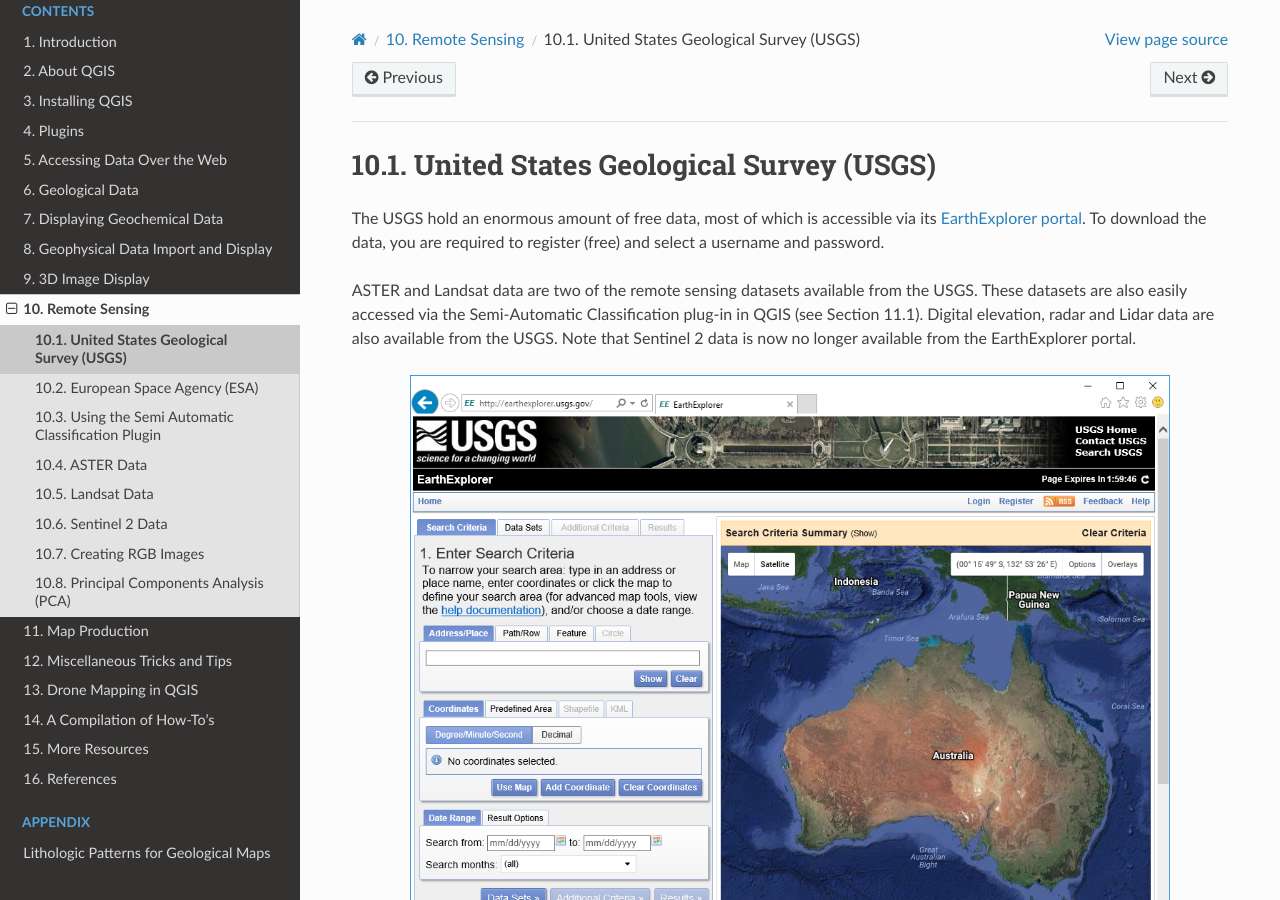
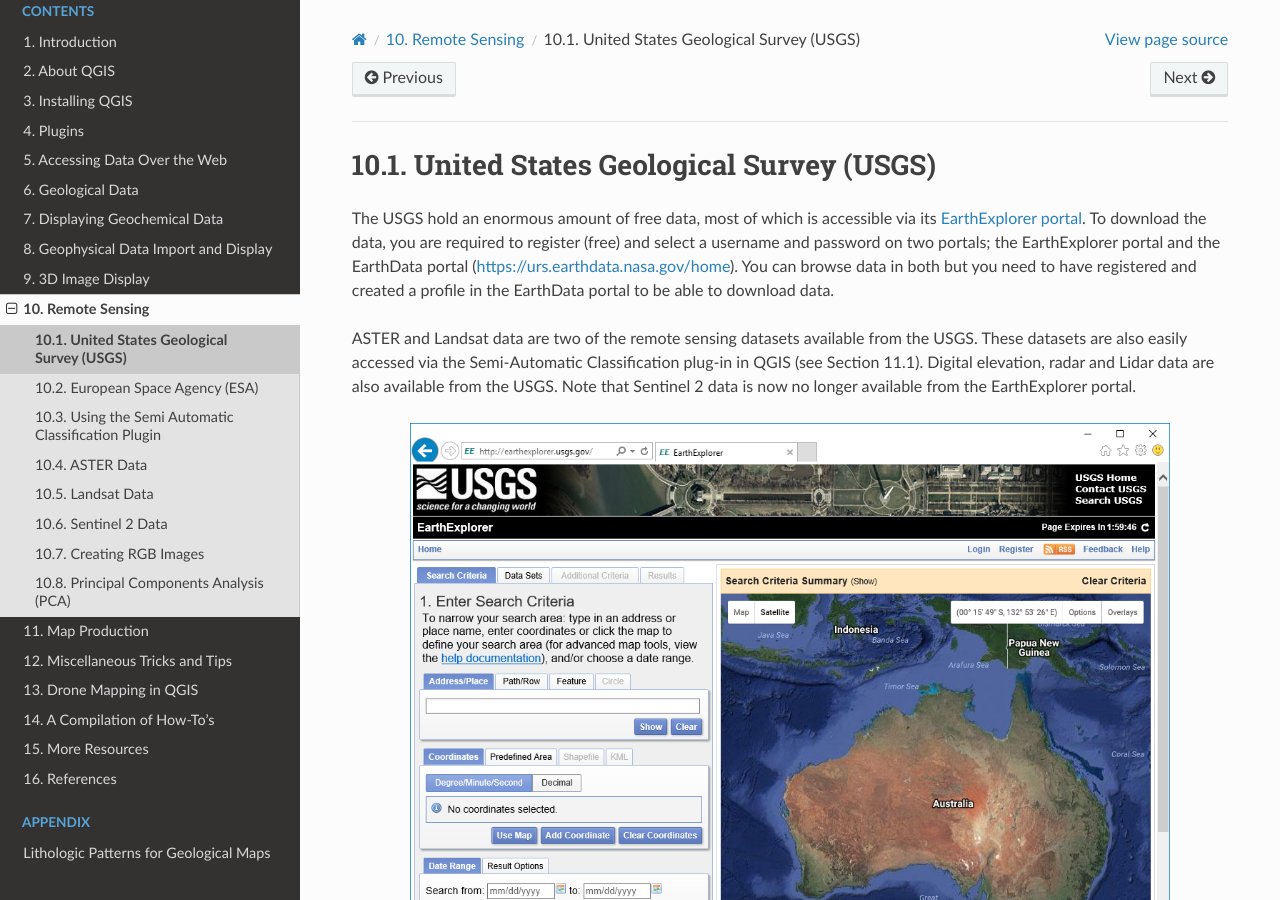
Before and after one commit to mammothgeospatial/qgis-in-mineral-exploration, a Sphinx documentation site: the page built from docs/source/remote_sensing/usgs.rst, in a window 1280 px wide and 900 px high. Built offline with Sphinx 7.4.7 and the Read the Docs theme 2.0.0, drawn with Linux system fonts in a browser that asks for light colours.

Commit message:
Update usgs.rst 20240406
add extra info re the EarthData portal

```diff
--- a/docs/source/remote_sensing/usgs.rst
+++ b/docs/source/remote_sensing/usgs.rst
@@ -2,7 +2,7 @@
 United States Geological Survey (USGS)
 ======================================
 
-The USGS hold an enormous amount of free data, most of which is accessible via its `EarthExplorer portal <http://earthexplorer.usgs.gov/>`_. To download the data, you are required to register (free) and select a username and password.
+The USGS hold an enormous amount of free data, most of which is accessible via its `EarthExplorer portal <http://earthexplorer.usgs.gov/>`_. To download the data, you are required to register (free) and select a username and password on two portals; the EarthExplorer portal and the EarthData portal (https://urs.earthdata.nasa.gov/home). You can browse data in both but you need to have registered and created a profile in the EarthData portal to be able to download data.
 
 ASTER and Landsat data are two of the remote sensing datasets available from the USGS. These datasets are also easily accessed via the Semi-Automatic Classification plug-in in QGIS (see Section 11.1). Digital elevation, radar and Lidar data are also available from the USGS. Note that Sentinel 2 data is now no longer available from the EarthExplorer portal.
 
```
